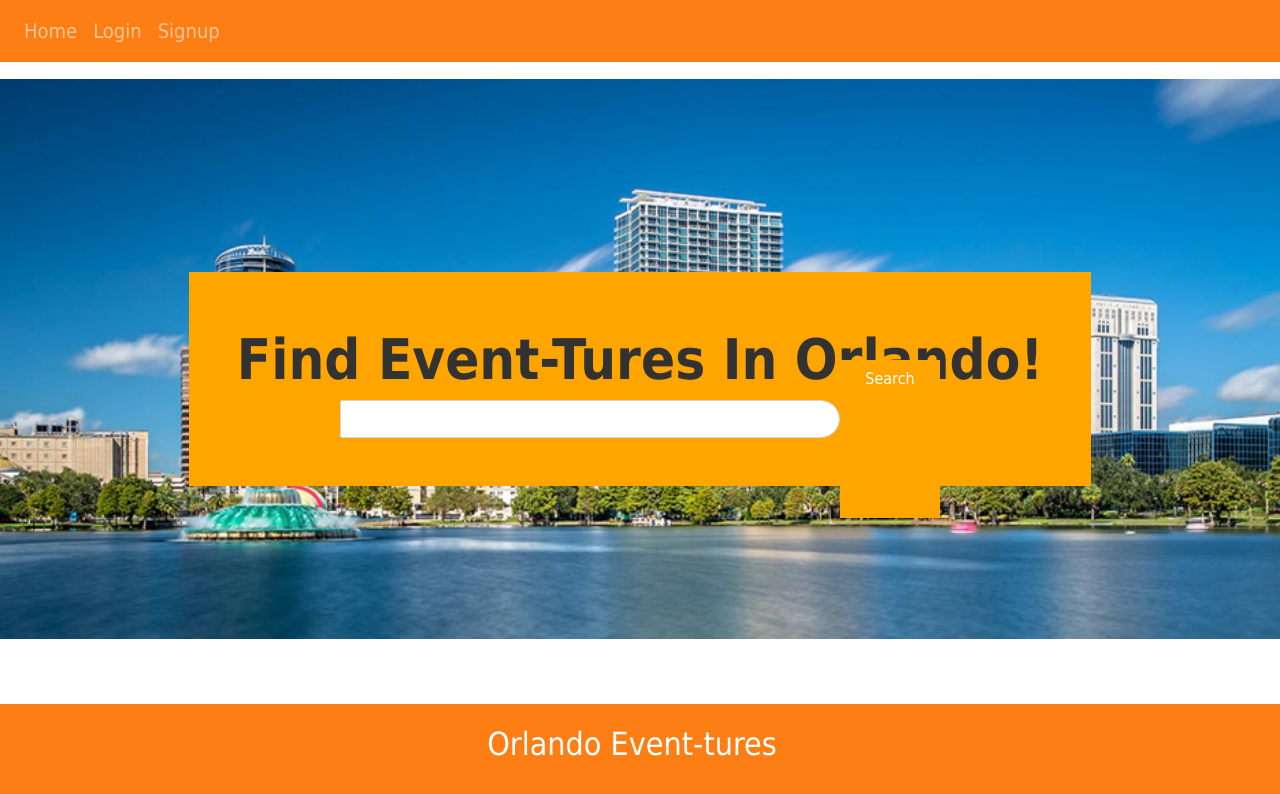
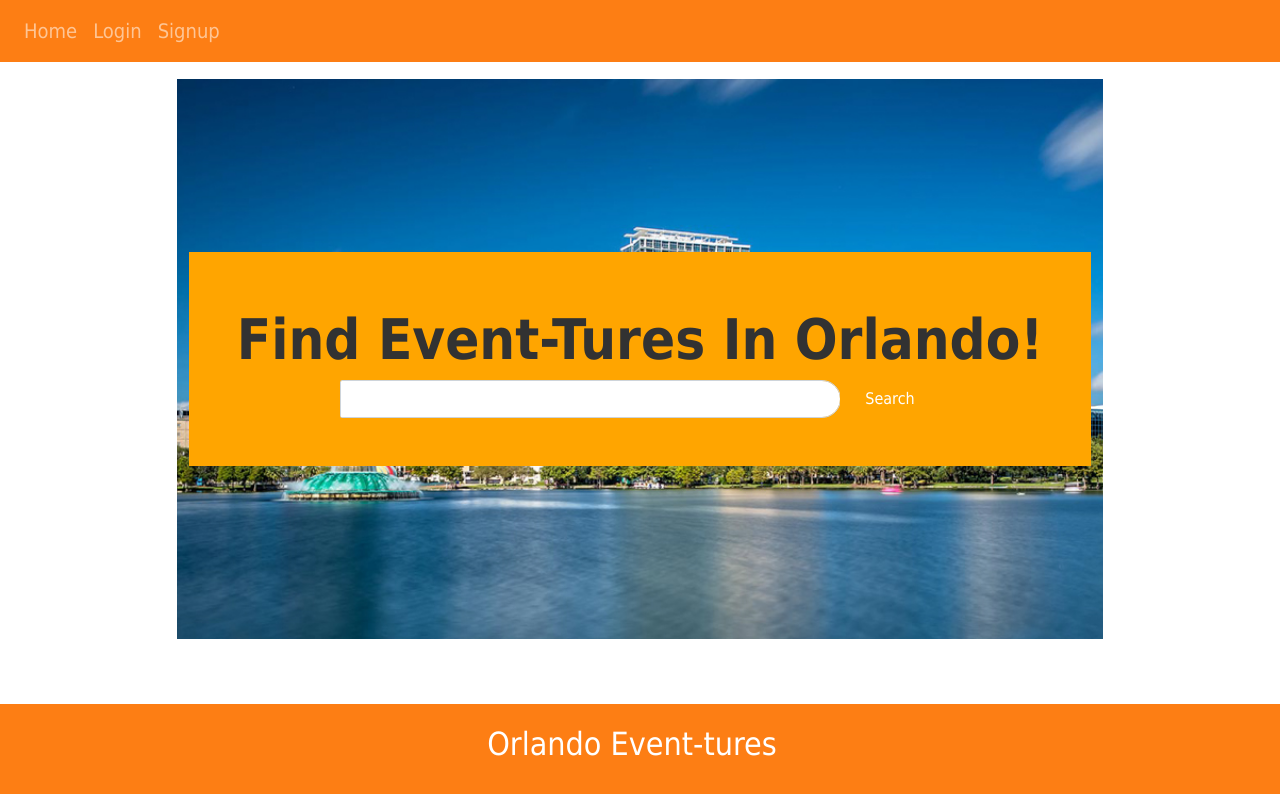
Before and after one commit to kalib-hicks/OrlandoEvent-ture, a React (Create React App) app in the folder client/: page / in a window 1280 px wide. Shown: the top 794 px of the page. Built offline with nearby package versions, Linux system fonts and the light colour scheme; a web font is replaced by a local one.

Commit message:
troubleshooting

```diff
--- a/client/src/index.scss
+++ b/client/src/index.scss
@@ -58,16 +58,19 @@ h6 {
 
 #search {
 
-
+  height: max-content;
+  width: max-content;
   text-align: center;
   background: url("./assets/images/orlando-fl.jpg");
+  background-attachment: scroll;
+  background-position: center;
   background-size: cover;
   color: grey;
 
   div {
     background-color: $dark-blue;
     color: $orange;
-    margin: -40px 0 -80px 0;
+
 
 
 
```
